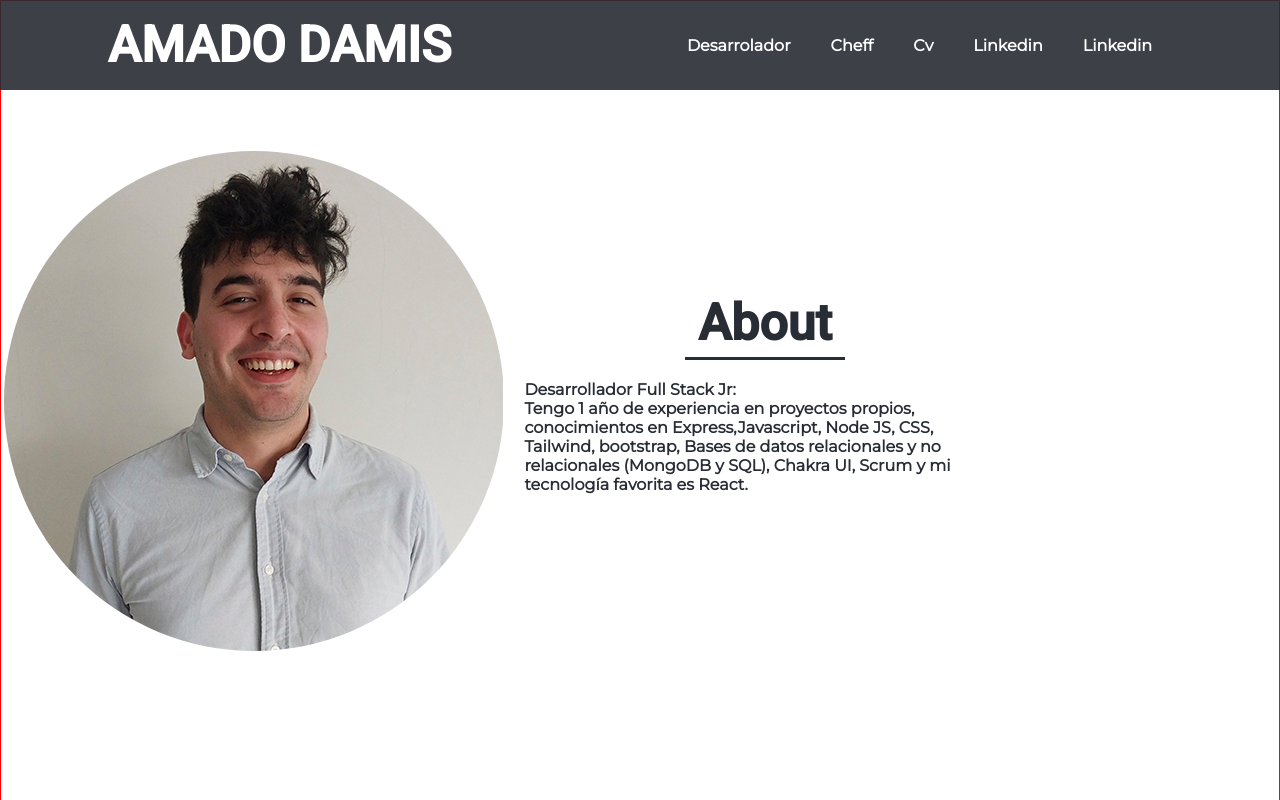
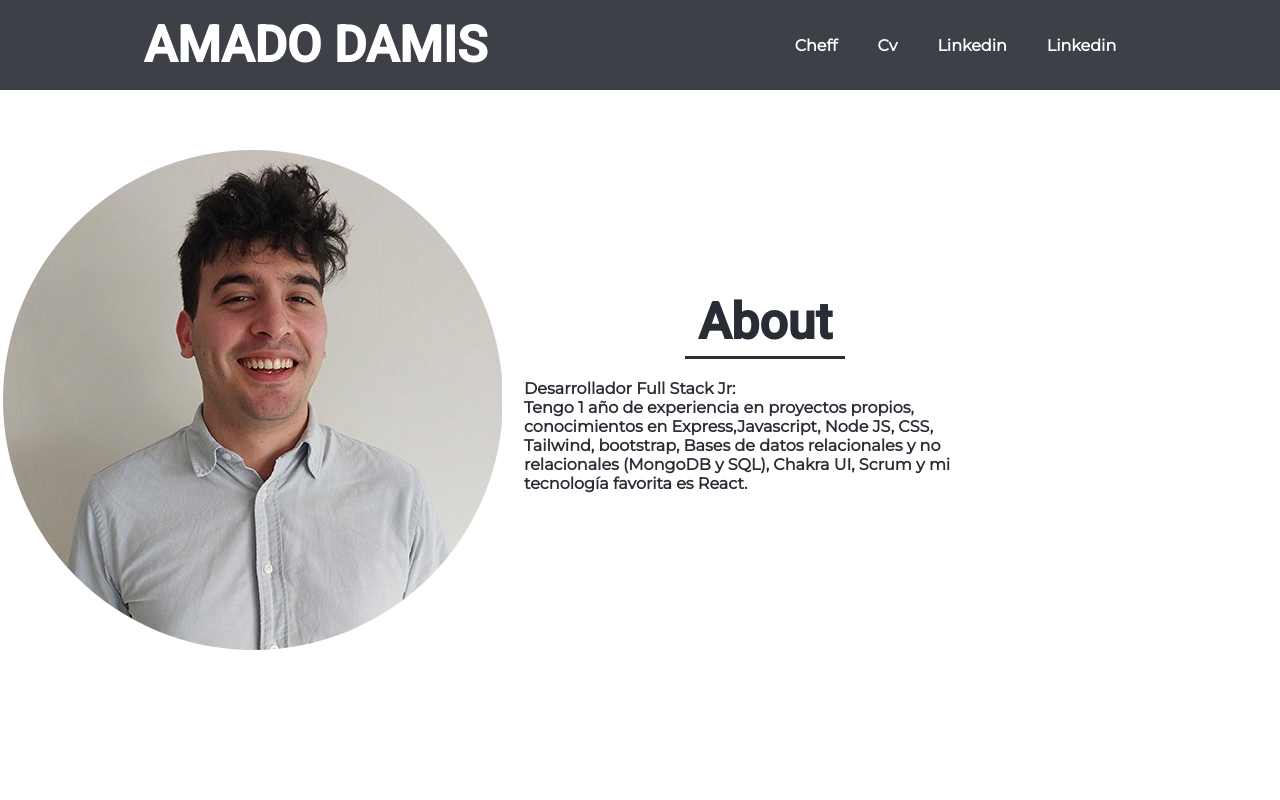
Before and after one commit to Amadodamis/Portfolio, a React (Vite) app: page /developer in a window 1280 px wide. Shown: the top 800 px of the page. Built offline with nearby package versions, Linux system fonts and the light colour scheme.

Commit message:
renderizado del header con params

```diff
--- /dev/null
+++ b/src/JS/ruta.js
@@ -0,0 +1,22 @@
+function titleRuta(profesion) {
+    let title = ""
+    if (profesion === "cheff") {
+        title = "Desarrollador"
+    } else {
+        title = "Cheff"
+    }
+    return title
+}
+
+function ruta(profesion) {
+    let ruta = ""
+    if (profesion === "cheff") {
+        ruta = "/developer"
+    } else {
+        ruta = "/cheff"
+    }
+
+    return ruta
+}
+
+export { titleRuta, ruta }
--- a/src/components/Footer.jsx
+++ b/src/components/Footer.jsx
@@ -7,7 +7,7 @@ import topIcon from "../img/icons-footer/top.png"
 
 export default function Footer() {
 
-
+    console.log("renderize")
     return (
         <footer>
             <div className='footer-content'>
--- a/src/components/Header.jsx
+++ b/src/components/Header.jsx
@@ -1,9 +1,12 @@
 import "../css/HeaderStyle.css"
-import { Link } from "react-router-dom";
-import { cvCheff, cvCheffEng, cvDesarrollador, cvDesarrolladorEng } from "../JS/dataCvs";
+import { Link, useParams } from "react-router-dom";
+
+import { titleRuta, ruta } from "../JS/ruta";
+import MenuVertical from "./headerMenuVertical";
 
 function Header() {
 
+  let paramProfesion = useParams()
   return (
     <div className='header'>
       <nav className="nav-style">
@@ -15,25 +18,9 @@ function Header() {
 
         <ul className="menu-horizontal" >
 
-          <li > <Link to={`/developer`} className="link">Desarrolador</Link> </li>
+          <li > <Link to={ruta(paramProfesion.profesion)} className="link"> {titleRuta(paramProfesion.profesion)} </Link> </li>
 
-          <li > <Link to={`/cheff`} className="link">Cheff</Link> </li>
-
-          <li className="vertical"> Cv
-
-            <ul className="menu-vertical">
-
-              <li ><Link to={cvDesarrollador} className="link">Desarrolador</Link></li>
-
-              <li ><Link to={cvDesarrolladorEng} className="link">Developer </Link></li>
-
-              <li ><Link to={cvCheff} className="link">Profesional gastronomico</Link></li>
-
-              <li ><Link to={cvCheffEng} className="link">Gastronomic professional</Link></li>
-
-            </ul>
-
-          </li>
+          <MenuVertical />
 
           <li ><Link to={`https://www.linkedin.com/in/amadodamis/`} className="link">Linkedin</Link></li>
 
--- a/src/components/Proyectos.jsx
+++ b/src/components/Proyectos.jsx
@@ -6,7 +6,6 @@ import ListaProyectos from "./ListaProyectos";
 import { proyectosDesarrolador, textoDesarrollador } from "../JS/data";
 
 function Proyectos() {
-
 
     return (
 
--- a/src/components/Rol.jsx
+++ b/src/components/Rol.jsx
@@ -4,9 +4,9 @@ import Proyectos from './Proyectos'
 
 export default function Rol() {
     return (
-        <section className='rol'>
+        <>
             <AboutMe />
             <Proyectos />
-        </section>
+        </>
     )
 }
--- /dev/null
+++ b/src/components/headerMenuVertical.jsx
@@ -0,0 +1,22 @@
+import { Link } from "react-router-dom";
+import { cvCheff, cvCheffEng, cvDesarrollador, cvDesarrolladorEng } from "../JS/dataCvs";
+
+export default function MenuVertical() {
+    return (
+        <li className="vertical">
+            Cv
+            <ul className="menu-vertical">
+
+                <li ><Link to={cvDesarrollador} className="link">Desarrolador</Link></li>
+
+                <li ><Link to={cvDesarrolladorEng} className="link">Developer </Link></li>
+
+                <li ><Link to={cvCheff} className="link">Profesional gastronomico</Link></li>
+
+                <li ><Link to={cvCheffEng} className="link">Gastronomic professional</Link></li>
+
+            </ul>
+
+        </li>
+    )
+}
--- a/src/index.css
+++ b/src/index.css
@@ -35,8 +35,3 @@ code {
   justify-content: center;
   width: 100%;
 }
-
-.rol{
-  max-width: 100%;
-  border: 1px red solid;
-}
--- a/src/main.jsx
+++ b/src/main.jsx
@@ -25,11 +25,11 @@ const router = createBrowserRouter([
     errorElement: <ErrorPage />,
     children: [
       {
-        path: "developer",
+        path: ":profesion",
         element: <Rol />,
       },
       {
-        path: "cheff",
+        path: ":profesion",
         element: <Rol />,
       },
     ],
--- a/src/routes/root.jsx
+++ b/src/routes/root.jsx
@@ -2,6 +2,7 @@ import "../css/App.css"
 import { Outlet } from "react-router-dom"
 import Header from '../components/Header';
 import Footer from '../components/Footer';
+
 
 export default function Root() {
 
```
